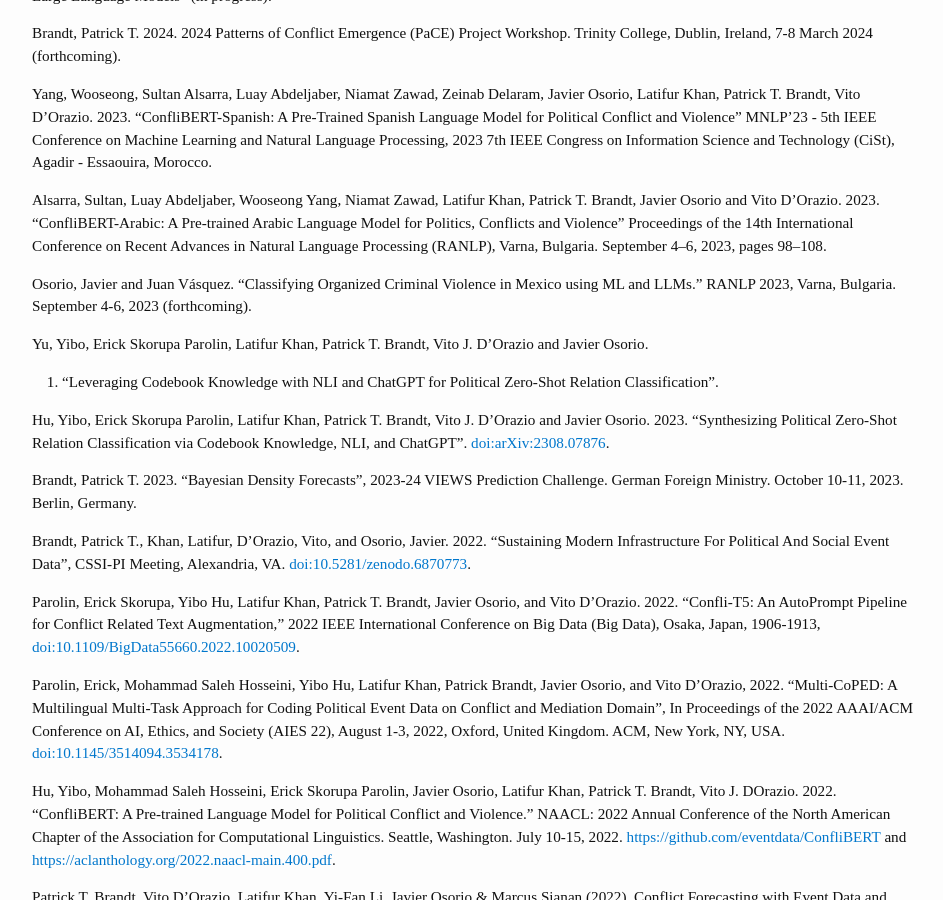
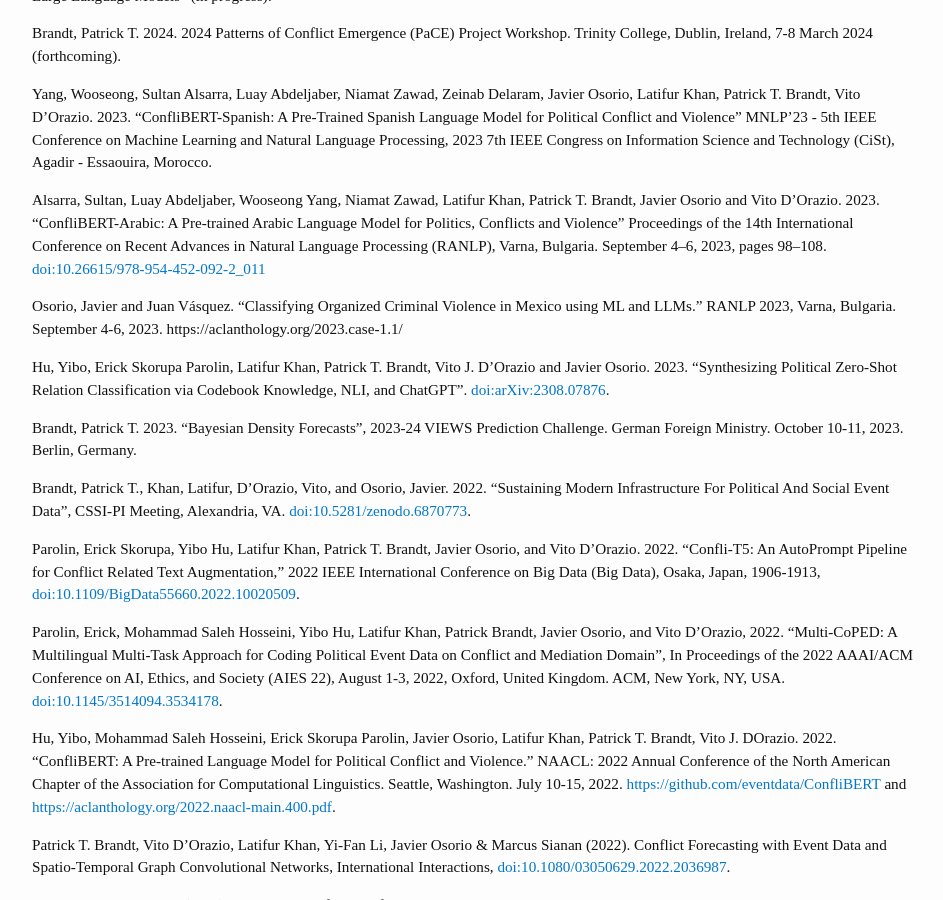
Before and after one commit to eventdata/UTDEventData, a Jekyll site: the page built from ResearchPapers.md, in a window 1280 px wide and 900 px high, scrolled down 370 px. Shown: the whole window, without its empty margins (163-1106 px from the left). Built offline with Jekyll 4.4.1, drawn with Linux system fonts in a browser that asks for light colours.

Commit message:
Update ResearchPapers.md

```diff
--- a/ResearchPapers.md
+++ b/ResearchPapers.md
@@ -26,13 +26,9 @@
 Javier Osorio and Vito D’Orazio. 2023. “ConfliBERT-Arabic: A Pre-trained Arabic Language Model
 for Politics, Conflicts and Violence” Proceedings of the 14th International Conference on Recent
 Advances in Natural Language Processing (RANLP), Varna, Bulgaria. September 4–6, 2023, pages
-98–108.
+98–108. [doi:10.26615/978-954-452-092-2_011](https://acl-bg.org/proceedings/2023/RANLP%202023/pdf/2023.ranlp-1.11.pdf)
 
-Osorio, Javier and Juan V&aacute;squez. “Classifying Organized Criminal Violence in Mexico using ML and LLMs.” RANLP 2023, Varna, Bulgaria. September 4-6, 2023 (forthcoming).
-
-Yu, Yibo, Erick Skorupa Parolin, Latifur Khan, Patrick T. Brandt, Vito J. D’Orazio and Javier Osorio.
-2023. “Leveraging Codebook Knowledge with NLI and ChatGPT for Political Zero-Shot Relation
-Classification”.
+Osorio, Javier and Juan V&aacute;squez. “Classifying Organized Criminal Violence in Mexico using ML and LLMs.” RANLP 2023, Varna, Bulgaria. September 4-6, 2023. https://aclanthology.org/2023.case-1.1/
 
 Hu, Yibo, Erick Skorupa Parolin, Latifur Khan, Patrick T. Brandt, Vito J. D'Orazio and Javier Osorio. 2023. "Synthesizing Political Zero-Shot Relation Classification via Codebook Knowledge, NLI, and ChatGPT". [doi:arXiv:2308.07876](https://doi.org/10.48550/arXiv.2308.07876).
 
```
